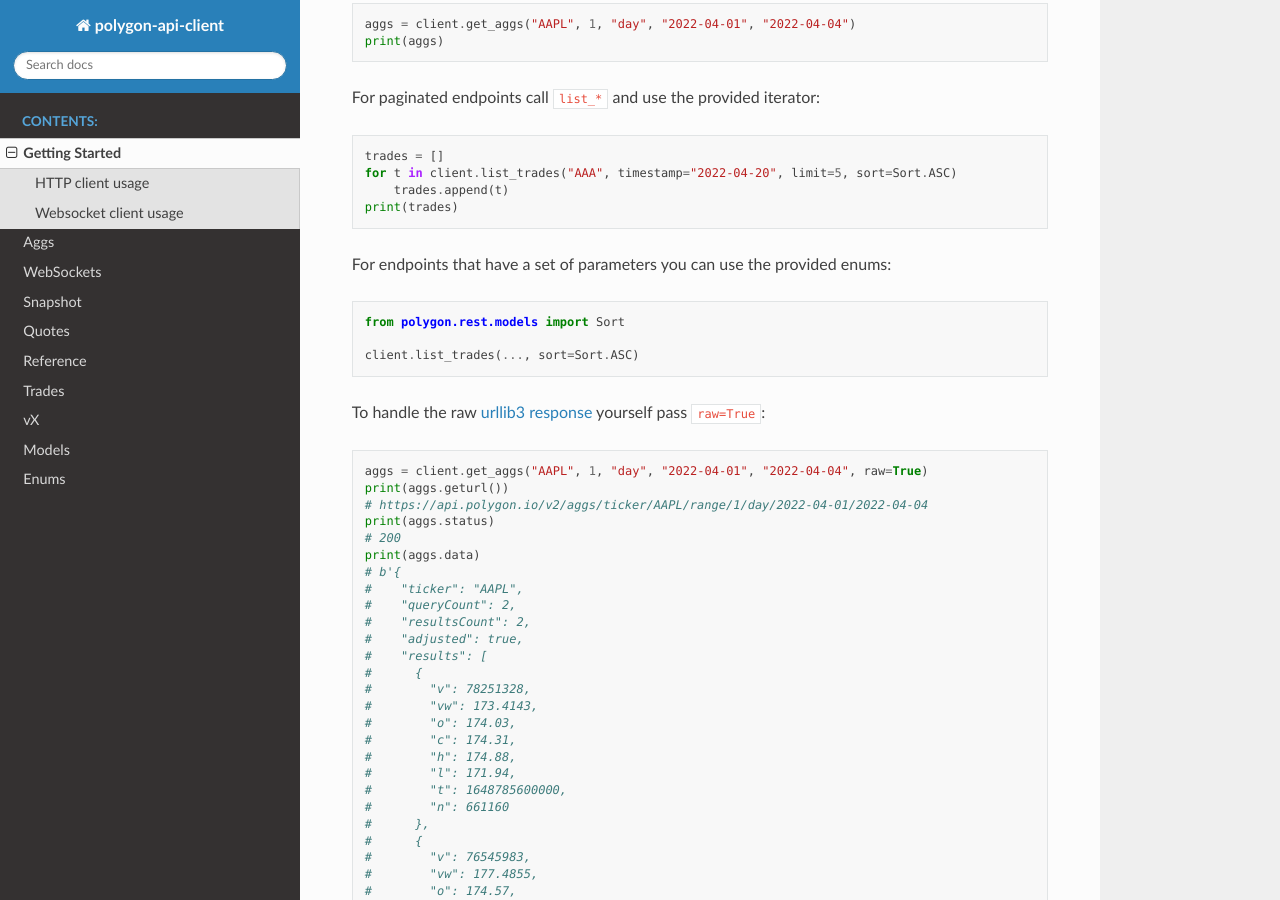
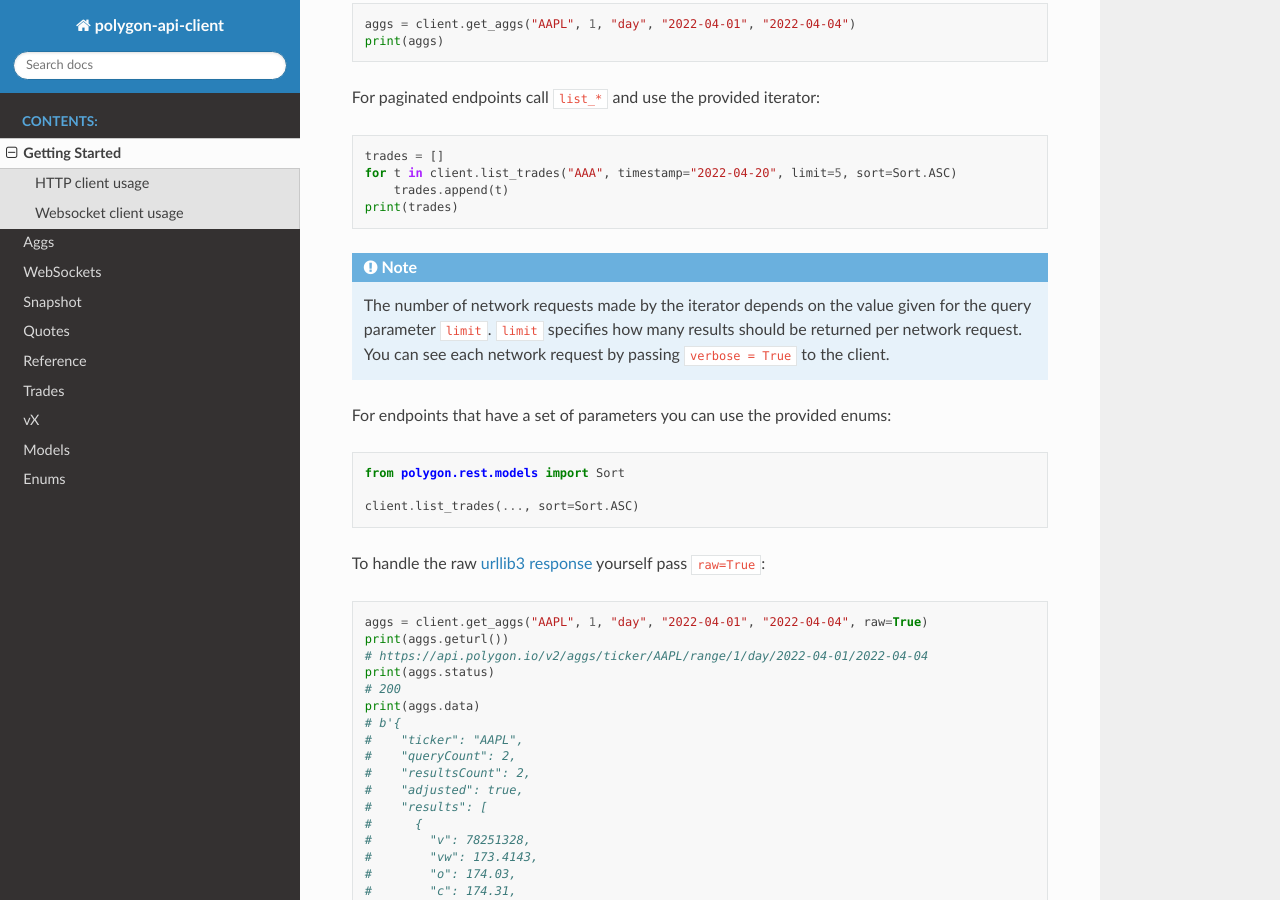
Before and after one commit to polygon-io/client-python, a Sphinx documentation site: the page built from docs/source/Getting-Started.rst, in a window 1280 px wide and 900 px high, scrolled down 771 px. Built offline with Sphinx 7.4.7 and the Read the Docs theme 2.0.0, drawn with Linux system fonts in a browser that asks for light colours.

Commit message:
add limit note

```diff
--- a/docs/source/Getting-Started.rst
+++ b/docs/source/Getting-Started.rst
@@ -39,6 +39,11 @@ For paginated endpoints call :code:`list_*` and use the provided iterator:
   for t in client.list_trades("AAA", timestamp="2022-04-20", limit=5, sort=Sort.ASC)
       trades.append(t)
   print(trades)
+
+.. note::
+  The number of network requests made by the iterator depends on the value given for the query parameter :code:`limit`.
+  :code:`limit` specifies how many results should be returned per network request.
+  You can see each network request by passing :code:`verbose = True` to the client.
 
 For endpoints that have a set of parameters you can use the provided enums:
 
```
